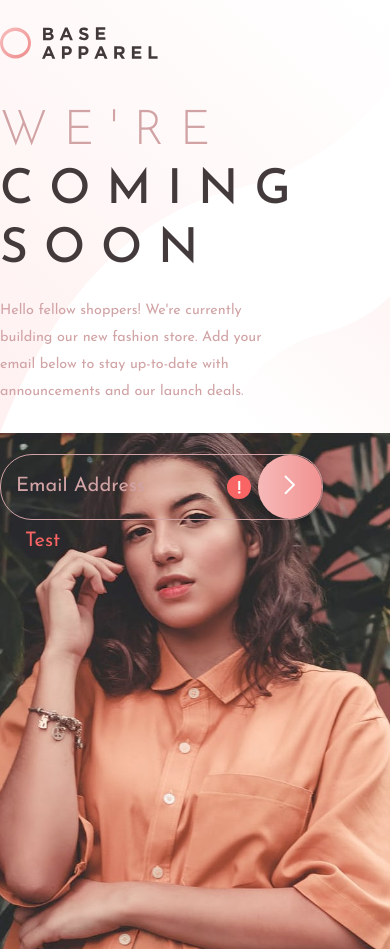
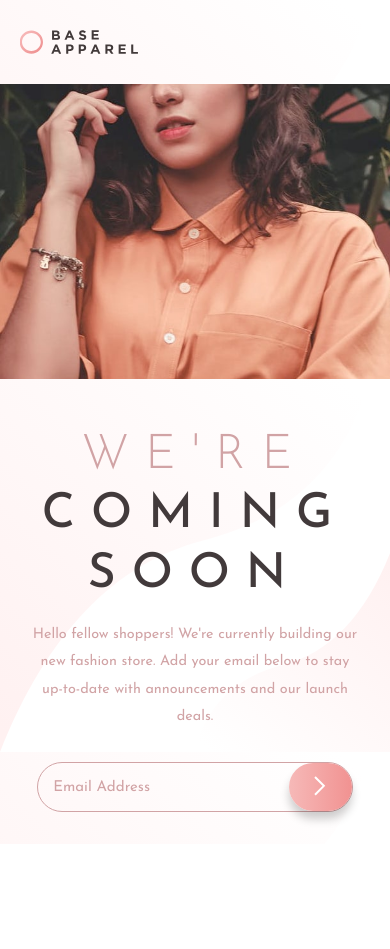
Before and after one commit to jsir99/apparel-comingsoonv2, a plain HTML site: page index.html in a window 390 px wide. After the commit the page ends 844 px from the top, so only its background shows below. Drawn offline with Linux system fonts and the light colour scheme.

Commit message:
solution

```diff
--- a/app.js
+++ b/app.js
@@ -1 +1,41 @@
-console.log('hi')
+const heroImg = document.getElementById('hero-img')
+const errMsg = document.getElementById('error-msg')
+const errIcon = document.getElementById('error-icon')
+const form = document.getElementById('form')
+const email = document.getElementById('email')
+let msg = 'Please enter a valid email.';
+
+if (window.innerWidth <= 768){
+    heroImg.attributes[0].nodeValue = 'images/hero-mobile.jpg';
+}
+window.addEventListener('resize',(e)=>{
+    if (window.innerWidth <= 768){
+        heroImg.attributes[0].nodeValue = 'images/hero-mobile.jpg';
+    }
+    else {
+        heroImg.attributes[0].nodeValue = 'images/hero-desktop.jpg';
+    }
+})
+
+form.addEventListener('submit', (e)=> {
+    if(!email.value.includes('@')){
+        errMsg.innerText = msg;
+        form.style.border = '2px solid RGB(249,100,100)';
+        errIcon.style.visibility = 'visible';
+        e.preventDefault() ;
+    }
+})
+form.addEventListener('change', (e)=>{
+    if(email.value.includes('@')){
+        errMsg.innerText = 'Looks good.';
+        errMsg.style.color = 'green';
+        form.style.border = '1px solid green';
+        errIcon.style.visibility = 'hidden';
+    }else{
+        errMsg.innerText = msg;
+        errMsg.style.color = 'RGB(249,100,100)';
+        form.style.border = '2px solid RGB(249,100,100)';
+        errIcon.style.visibility = 'visible';
+        e.preventDefault() ;
+    }
+})
--- a/index.html
+++ b/index.html
@@ -28,7 +28,6 @@
 <body>
 
   <div class="container">
-    <div class="item-left">
       <div class="logo">
         <img src="images/logo.svg" alt="">
       </div>
@@ -39,20 +38,17 @@
         <h1>soon</h1>
         <p>Hello fellow shoppers! We're currently building our new fashion store.
           Add your email below to stay up-to-date with announcements and our launch deals.</p>
-      </div>
 
           <form class="input-bar" id="form" novalidate>
             <input type="email" id="email" name="email" placeholder="Email Address">
             <button><img src="images/icon-arrow.svg" alt=""></button>
-        <span id="error">Test</span>
+            <span id="error-msg"></span>
             <img src="images/icon-error.svg" alt="" id="error-icon">
           </form>
       </div>
 
-    <div class="item-right">
       <div class="image">
-        <img src="images/hero-desktop.jpg" alt="">
-      </div>
+        <img src="images/hero-desktop.jpg" id="hero-img" alt="">
       </div>
 
   </div>
--- a/styles.css
+++ b/styles.css
@@ -1,6 +1,9 @@
 body{
     margin: 0;
     font-family: "Josefin Sans", sans-serif;
+    background: url(images/bg-pattern-desktop.svg);
+    background-size: contain;
+
 }
 /* INPUT AREA */
 .input-bar{
@@ -23,7 +26,7 @@ body{
     border: hidden;
     font-family: 'Josefin Sans', sans-serif;
     background: transparent;
-    font-size: 1.25rem;
+    font-size: 0.75em;
     color: RGB(209,163,165);
 }
 .input-bar > input::placeholder{ color: RGB(209,163,165)}
@@ -48,12 +51,15 @@ button:hover{
     transform: scale(1.1);
     box-shadow: 0 0.5rem 10px rgba(0,0,0,0.3);
 }
-#error {
+#error-msg {
     color: RGB(249,100,100);
     position: absolute;
-    top: 120%;
+    top: 110%;
+    left: 5%;
+    font-size: 0.75em;
 }
 #error-icon {
+    visibility: hidden;
     position: absolute;
     top: 50%;
     right: 22%;
@@ -62,43 +68,42 @@ button:hover{
 }
 
 .container{
-    display: flex;
-    justify-content: space-between;
+    padding-left: 15%;
     height: 100vh;
-}
-.item-left{
-    /* border: 1px solid black; */
-    background: url(images/bg-pattern-desktop.svg);
-    background-size: cover;
-    padding-left: 15%;
-    flex: 1 1 50vw;
+    display: grid;
+    grid-template-columns: 50% 50%;
+    grid-template-rows: 20% 80%;
+    grid-template-areas:
+    "logo image"
+    "text image";
 }
 .logo {
-    height: 20%;
     position: relative;
-}
-.logo img {
-    position: absolute;
-    top: 50%;
-    left: 0;
-    transform: translateY(-50%);
-}
-
-.item-right{
-    /* border: 1px solid black; */
-    flex: 0 1 40vw;
+    grid-area: logo;
     height: 100%;
+    min-height: 10vh;
+    width: 100%;
+    /* background: red; */
 }
 .image {
+    grid-area: image;
     width: 100%;
     height: 100%;
     overflow: hidden;
+}
+.text{
+    grid-area: text;
+}
+.logo > img {
+    position: absolute;
+    top: 30%;
 }
 .image img {
     width: 100%;
     height: 100%;
     object-fit: cover;
 }
+
 
 /* item-left TEXT styling */
 .text> h1{
@@ -118,38 +123,47 @@ button:hover{
     width: 70%;
     max-width: 45ch;
     font-size: clamp(0.9rem, 1.1vw ,1.5rem);
-    line-height: 1.7rem;
+    line-height:1.7rem;
 }
-.text{
-    margin-bottom: 3rem;
+.input-bar{
+    margin-top: 4rem;
 }
 
 
 @media only screen and (max-width: 768px) {
+    .container{
+        padding-left: 0;
+        height: 100vh;
+    }
     .item-left{
         padding-left: 0;
     }
     .container{
-        display: grid;
         grid-template-columns: 1fr;
         grid-template-rows: auto;
         grid-template-areas:
         "logo"
-        "imag"
+        "image"
         "text"
-        "input";
     }
-    .logo{
-        grid-area: logo;
+    .logo > img {
+        position: absolute;
+        top: 50%;
+        transform: translateY(-50%) scale(0.75);
+    }
+    .text > p {
+        width: 100%;
+        max-width: none;
     }
     .text{
-        grid-area: text;
-    }
-    .item-right{
-        grid-area: imag;
+        padding: 2rem 2rem;
+        text-align: center;
     }
     .input-bar{
-        grid-area: input;
+        margin: 0 auto;
+        margin-top: 2rem;
+        width: 85%;
+        height: 0.75rem;
+        padding: 1.125rem;
     }
-
 }
```
Lines whose indentation alone changed are shown as unchanged.
